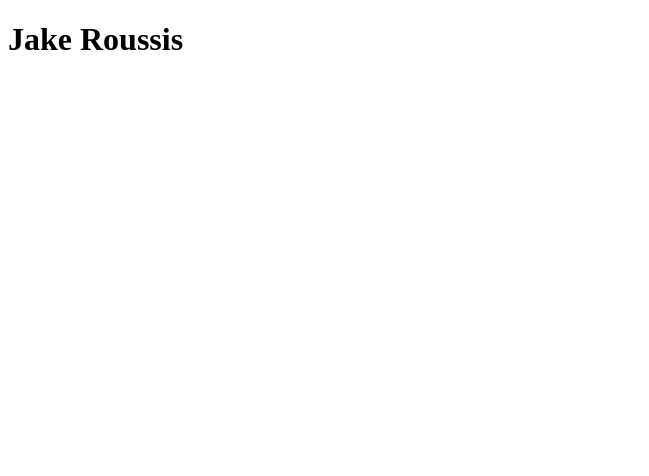
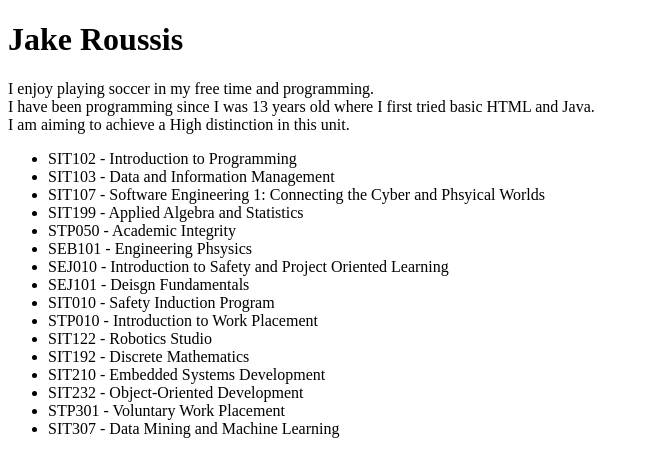
Before and after one commit to JakeRoussis/TrackMe, a plain HTML site: page about-me.html in a window 1280 px wide. Shown: the whole page, without its empty margins (0-649 px from the left). Drawn offline with Linux system fonts and the light colour scheme.

Commit message:
ENHANCE: Add bio information

```diff
--- a/about-me.html
+++ b/about-me.html
@@ -4,12 +4,36 @@
     <meta charset="utf-8" />
     <meta
       name="description"
-      content="A frontend dashboard for the TrackMe application" />
+      content="A frontend dashboard for the TrackMe application"
+    />
     <meta name="author" content="ENTER YOUR NAME HERE" />
-    <meta name="viewport" content="width=device-width, initialscale=1.0" />
+    <meta name="viewport" content="width=device-width, initial-scale=1.0" />
     <title>TrackMe</title>
   </head>
   <body>
     <h1>Jake Roussis</h1>
+    <p>
+      I enjoy playing soccer in my free time and programming. <br>I have been
+      programming since I was 13 years old where I first tried basic HTML and
+      Java. <br>I am aiming to achieve a High distinction in this unit.
+    </p>
+    <ul>
+      <li>SIT102 - Introduction to Programming</li>
+      <li>SIT103 - Data and Information Management</li>
+      <li>SIT107 - Software Engineering 1: Connecting the Cyber and Phsyical Worlds</li>
+      <li>SIT199 - Applied Algebra and Statistics</li>
+      <li>STP050 - Academic Integrity</li>
+      <li>SEB101 - Engineering Phsysics</li>
+      <li>SEJ010 - Introduction to Safety and Project Oriented Learning</li>
+      <li>SEJ101 - Deisgn Fundamentals</li>
+      <li>SIT010 - Safety Induction Program</li>
+      <li>STP010 - Introduction to Work Placement</li>
+      <li>SIT122 - Robotics Studio</li>
+      <li>SIT192 - Discrete Mathematics</li>
+      <li>SIT210 - Embedded Systems Development</li>
+      <li>SIT232 - Object-Oriented Development</li>
+      <li>STP301 - Voluntary Work Placement</li>
+      <li>SIT307 - Data Mining and Machine Learning</li>
+    </ul>
   </body>
 </html>
```
